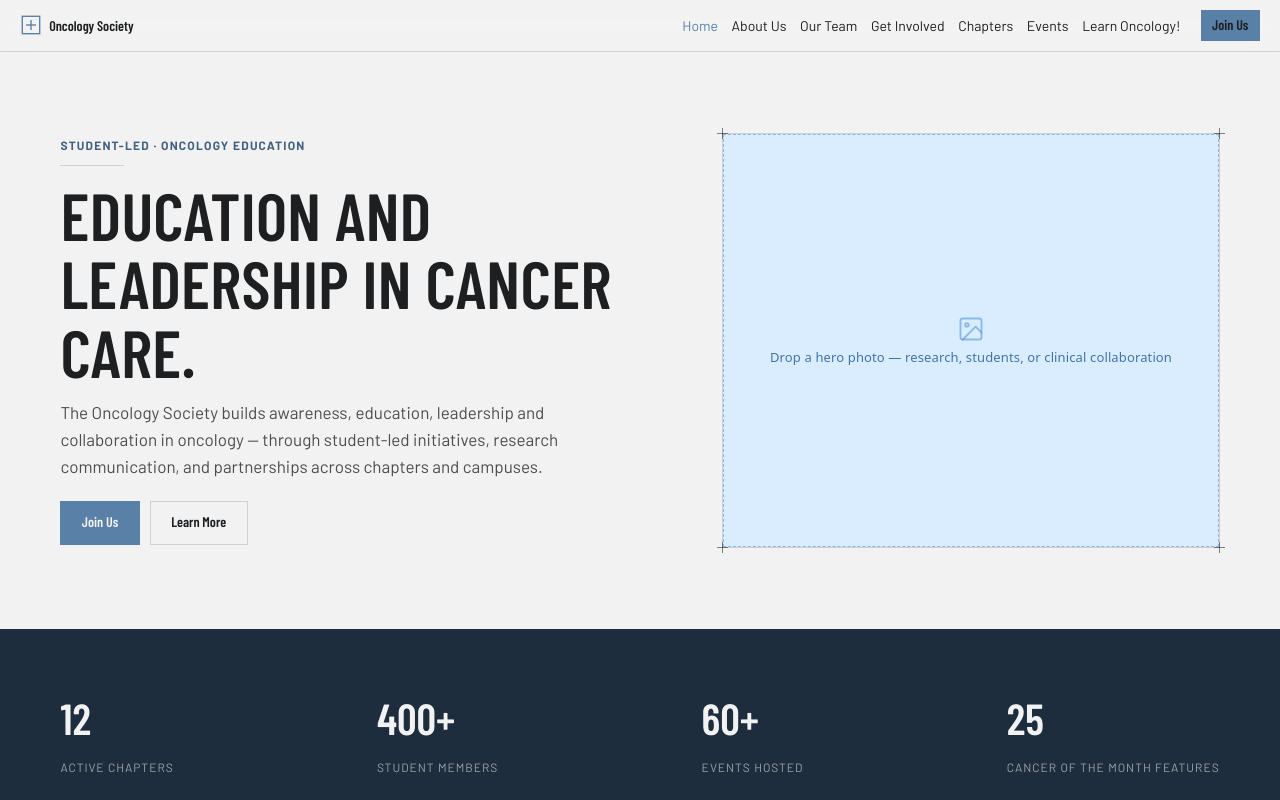
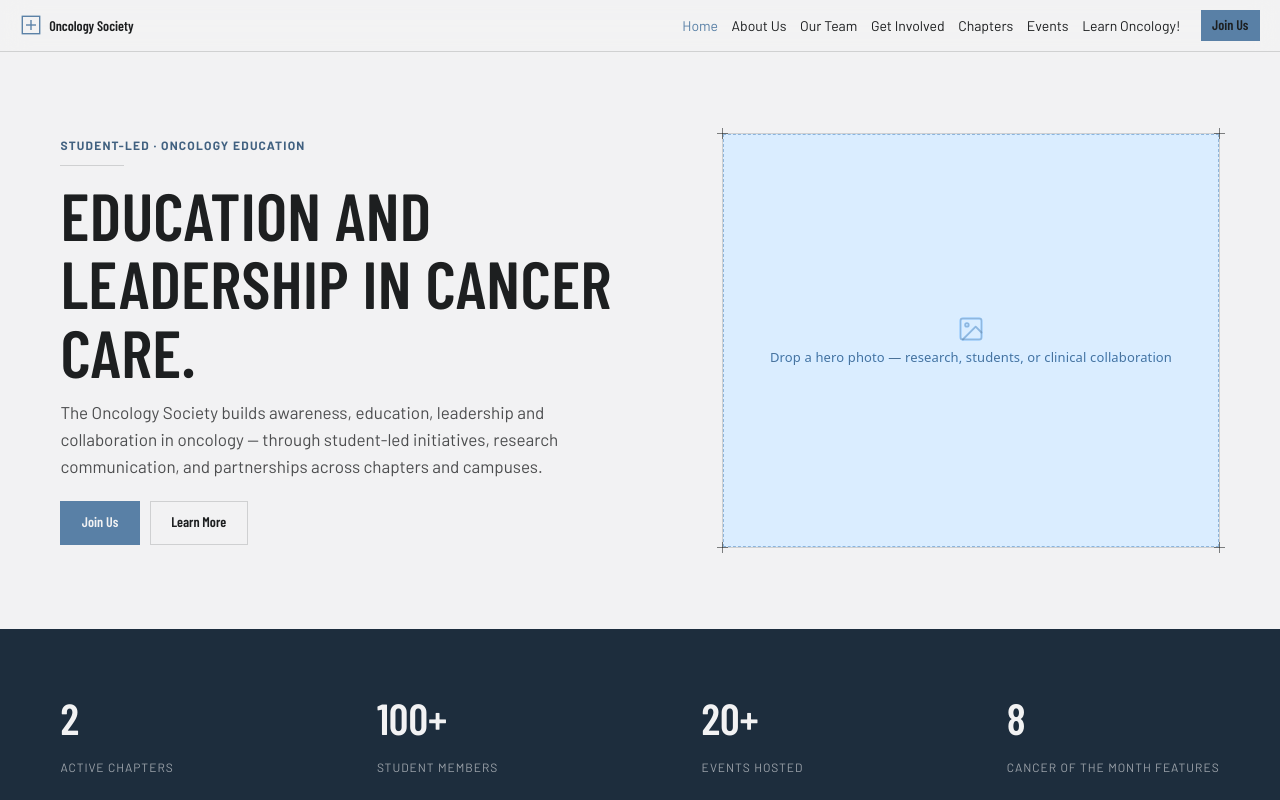
Before and after one commit to theoncologysociety/oncologysociety.github.io, a plain HTML site: page index.html in a window 1280 px wide. Shown: the top 800 px of the page. Drawn offline with nearby package versions, Linux system fonts and the light colour scheme; no server answers.

Commit message:
chapter number update

```diff
--- a/index.html
+++ b/index.html
@@ -42,10 +42,10 @@ body{margin:0;text-wrap:pretty;}
 
 <section aria-label="Oncology Society, by the numbers" style="background:var(--color-accent-900);color:var(--color-bg);padding:calc(var(--space-8)*2) 0;margin-top:var(--space-8);">
   <div class="r-stats" style="max-width:1200px;margin:0 auto;padding:0 var(--space-6);display:grid;grid-template-columns:repeat(4,auto);justify-content:space-between;gap:var(--space-8) var(--space-6);">
-    <div><p style="font-family:var(--font-heading);font-weight:600;font-size:clamp(32px,3.4vw,48px);margin:0;color:var(--color-bg);">12</p><p style="font-size:12px;letter-spacing:0.08em;text-transform:uppercase;margin:var(--space-2) 0 0;color:color-mix(in srgb, var(--color-bg) 60%, transparent);">Active chapters</p></div>
-    <div><p style="font-family:var(--font-heading);font-weight:600;font-size:clamp(32px,3.4vw,48px);margin:0;color:var(--color-bg);">400+</p><p style="font-size:12px;letter-spacing:0.08em;text-transform:uppercase;margin:var(--space-2) 0 0;color:color-mix(in srgb, var(--color-bg) 60%, transparent);">Student members</p></div>
-    <div><p style="font-family:var(--font-heading);font-weight:600;font-size:clamp(32px,3.4vw,48px);margin:0;color:var(--color-bg);">60+</p><p style="font-size:12px;letter-spacing:0.08em;text-transform:uppercase;margin:var(--space-2) 0 0;color:color-mix(in srgb, var(--color-bg) 60%, transparent);">Events hosted</p></div>
-    <div><p style="font-family:var(--font-heading);font-weight:600;font-size:clamp(32px,3.4vw,48px);margin:0;color:var(--color-bg);">25</p><p style="font-size:12px;letter-spacing:0.08em;text-transform:uppercase;margin:var(--space-2) 0 0;color:color-mix(in srgb, var(--color-bg) 60%, transparent);">Cancer of the Month features</p></div>
+    <div><p style="font-family:var(--font-heading);font-weight:600;font-size:clamp(32px,3.4vw,48px);margin:0;color:var(--color-bg);">2</p><p style="font-size:12px;letter-spacing:0.08em;text-transform:uppercase;margin:var(--space-2) 0 0;color:color-mix(in srgb, var(--color-bg) 60%, transparent);">Active chapters</p></div>
+    <div><p style="font-family:var(--font-heading);font-weight:600;font-size:clamp(32px,3.4vw,48px);margin:0;color:var(--color-bg);">100+</p><p style="font-size:12px;letter-spacing:0.08em;text-transform:uppercase;margin:var(--space-2) 0 0;color:color-mix(in srgb, var(--color-bg) 60%, transparent);">Student members</p></div>
+    <div><p style="font-family:var(--font-heading);font-weight:600;font-size:clamp(32px,3.4vw,48px);margin:0;color:var(--color-bg);">20+</p><p style="font-size:12px;letter-spacing:0.08em;text-transform:uppercase;margin:var(--space-2) 0 0;color:color-mix(in srgb, var(--color-bg) 60%, transparent);">Events hosted</p></div>
+    <div><p style="font-family:var(--font-heading);font-weight:600;font-size:clamp(32px,3.4vw,48px);margin:0;color:var(--color-bg);">8</p><p style="font-size:12px;letter-spacing:0.08em;text-transform:uppercase;margin:var(--space-2) 0 0;color:color-mix(in srgb, var(--color-bg) 60%, transparent);">Cancer of the Month features</p></div>
   </div>
 </section>
 
```
